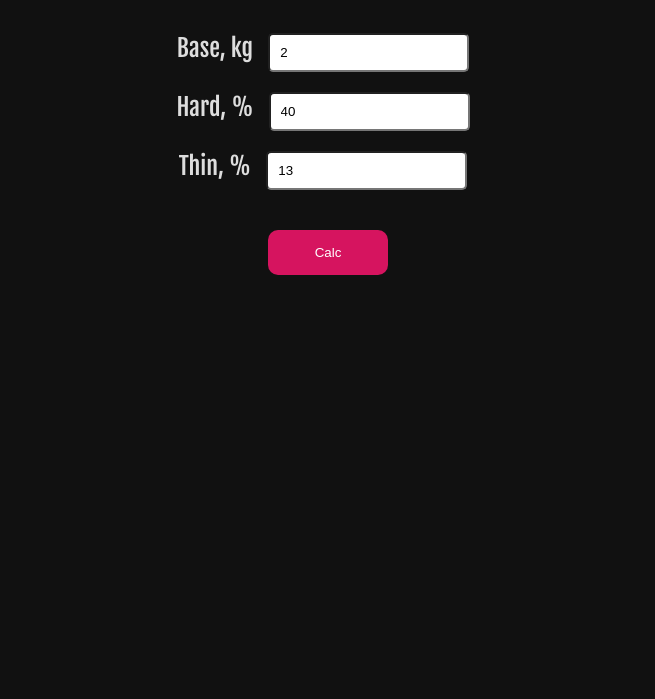
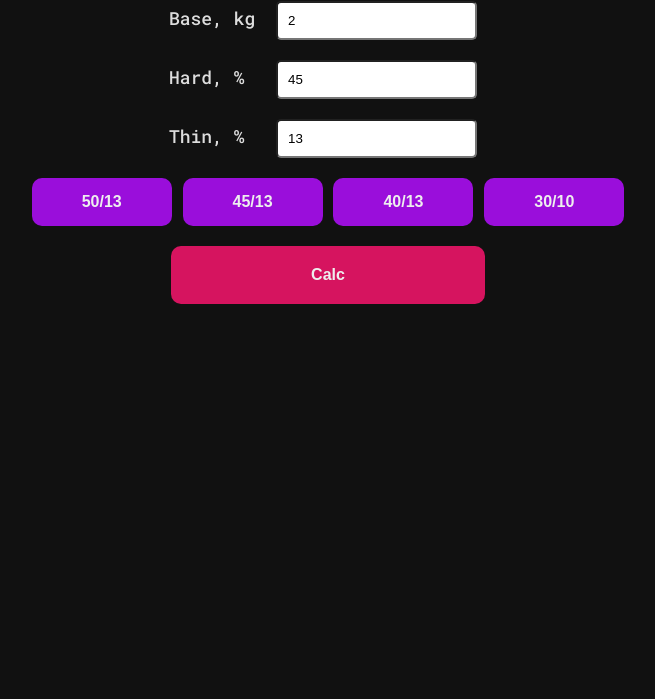
Before and after one commit to ctznfive/wbcomputing, a plain HTML site: page index.html in a window 1280 px wide. Shown: the part 101-800 px from the top of the page, without its empty margins (312-967 px from the left). Drawn offline with Linux system fonts and the light colour scheme.

Commit message:
Add profiles

```diff
--- a/index.html
+++ b/index.html
@@ -18,15 +18,23 @@
             <input type="number" step="0.01" id="eNum" value="2">
         </div>
         <div class="o">
-            <label>Hard, %</label>
-            <input type="number" step="0.01" id="oNum" value="40">
+            <label>Hard, %&nbsp</label>
+            <input type="number" step="0.01" id="oNum" value="45">
         </div>
         <div class="p">
-            <label>Thin, %</label>
+            <label>Thin, %&nbsp</label>
             <input type="number" step="0.01" id="pNum" value="13">
         </div>
+        <div class="buttons">
+            <div class="profiles">
+                <button id="profile1" type="button">50/13</button>
+                <button id="profile2" type="button">45/13</button>
+                <button id="profile3" type="button">40/13</button>
+                <button id="profile4" type="button">30/10</button>
+            </div>
+            <button id="calc" type="button">Calc</button>
+        </div>
         <div class="result">
-            <button id="calc" type="button">Calc</button>
             <p id="eRes"></p>
             <p id="eoRes"></p>
             <p id="eopRes"></p>
--- a/js-file.js
+++ b/js-file.js
@@ -8,10 +8,35 @@ function getValue() {
     let eRes = document.getElementById('eRes');
     let eoRes = document.getElementById('eoRes');
     let eopRes = document.getElementById('eopRes');
-    eRes.textContent = 'B, kg : ' + eNum;
-    eoRes.textContent = 'B + H, kg : ' + eo.toFixed(2);
-    eopRes.textContent = 'B + H + T, kg : ' + eop.toFixed(2);
+    eRes.textContent = 'B, kg \xa0\xa0\xa0\xa0-\xa0 ' + eNum.toFixed(2);
+    eoRes.textContent = 'B+H, kg \xa0\xa0-\xa0 ' + eo.toFixed(2);
+    eopRes.textContent = 'B+H+T, kg -\xa0 ' + eop.toFixed(2);
+}
+
+function changeProfile(a, b) {
+    document.getElementById('oNum').value = parseFloat(a);
+    document.getElementById('pNum').value = parseFloat(b);
 }
 
 let calc = document.getElementById('calc');
 calc.addEventListener('click', getValue, false);
+
+document.getElementById('profile1').addEventListener('click',() => {
+    document.getElementById('oNum').value = 50;
+    document.getElementById('pNum').value = 13;
+})
+
+document.getElementById('profile2').addEventListener('click',() => {
+    document.getElementById('oNum').value = 45;
+    document.getElementById('pNum').value = 13;
+})
+
+document.getElementById('profile3').addEventListener('click',() => {
+    document.getElementById('oNum').value = 40;
+    document.getElementById('pNum').value = 13;
+})
+
+document.getElementById('profile4').addEventListener('click',() => {
+    document.getElementById('oNum').value = 30;
+    document.getElementById('pNum').value = 10;
+})
--- a/styles.css
+++ b/styles.css
@@ -1,15 +1,20 @@
-@import url('https://fonts.googleapis.com/css2?family=Fjalla+One&family=Orbitron&family=Titillium+Web:wght@200&display=swap');
+@import url('https://fonts.googleapis.com/css2?family=Roboto+Mono:wght@500&display=swap');
 
 html {
-    font-family: 'Fjalla One', Arial, Helvetica, sans-serif;
+    font-family: 'Roboto Mono', monospace, Arial, Helvetica, sans-serif;
     background-color: #111;
     color: #dddddd;
-    font-size: x-large;
+    font-size: large;
+    text-align: center;
 }
 
 .header {
-    text-align: center;
     color: #2889f9;
+}
+
+h1 {
+    margin: 30px;
+    font-size: x-large;
 }
 
 p {
@@ -22,24 +27,30 @@ input {
     border-radius: 5px;
 }
 
-.main {
-    text-align: center;
-    display: flex;
-    flex-flow: column wrap;
-    justify-content: center;
-}
-
 .result {
     margin-top: 30px;
+    color: #ddff00;
 }
 
 #calc {
-    top: 50%;
+    align-items: center;
     background-color: #d6145f;
-    color: #fff;
+    color: #eee;
     border: none;
     border-radius: 10px;
-    padding: 15px;
-    min-height: 30px;
-    min-width: 120px;
+    padding: 20px 140px;
+    margin: 20px;
+    font-size: medium;
+    font-weight: bold;
 }
+
+.profiles > button {
+    margin-top: 10px;
+    padding: 15px 50px;
+    background-color: #9a0edb;
+    color: #eee;
+    border: none;
+    border-radius: 10px;
+    font-size: medium;
+    font-weight: bold;
+}
```
